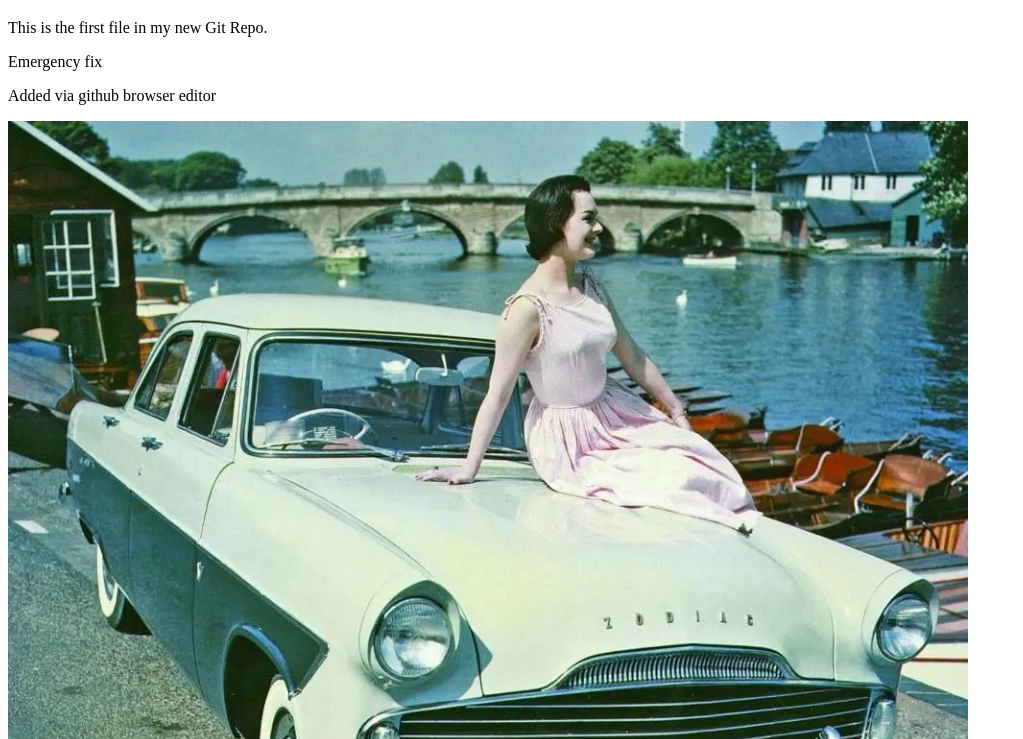
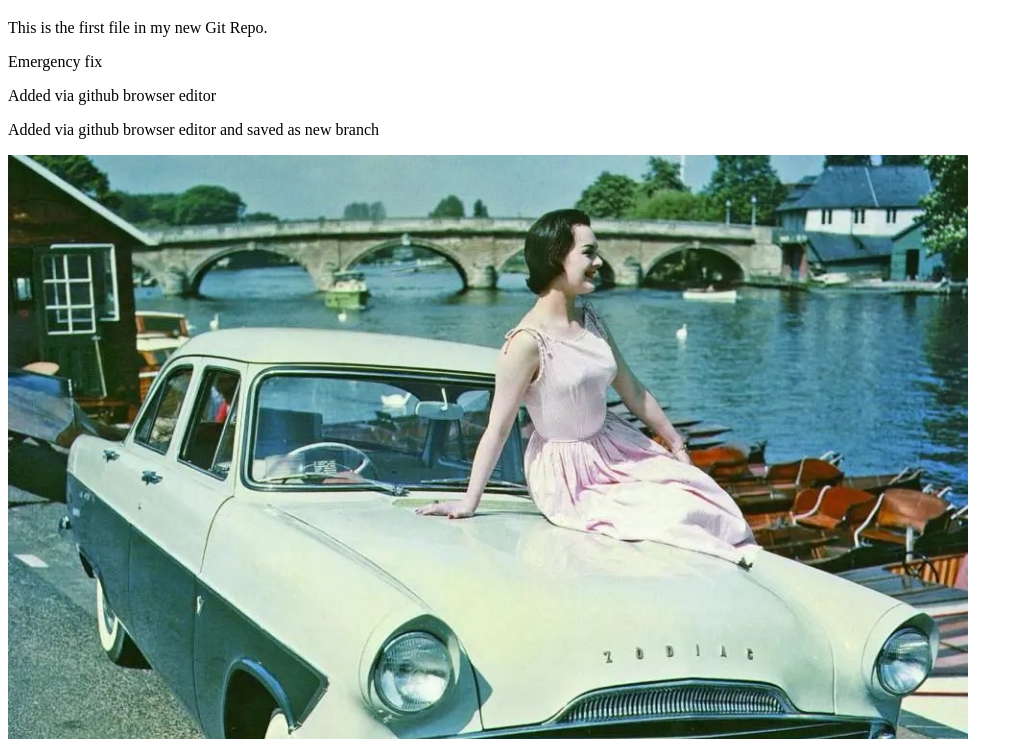
Before and after one commit to GoldFiveFold/hello-world, a plain HTML site: page index.html in a window 1280 px wide. Shown: the part 61-800 px from the top of the page, without its empty margins (0-1023 px from the left). Drawn offline with Linux system fonts and the light colour scheme.

Commit message:
Update in github browser editor as new branch index.html

```diff
--- a/index.html
+++ b/index.html
@@ -9,6 +9,7 @@
 <p>This is the first file in my new Git Repo.</p>
 <p>Emergency fix</p>
 <p>Added via github browser editor</p>
+  <p>Added via github browser editor and saved as new branch</p>
 <div><img src="Zodiac1950.jpeg" alt="Zodiac"
 style="width:100%;max-width:960px"></div>
 </body>
```
